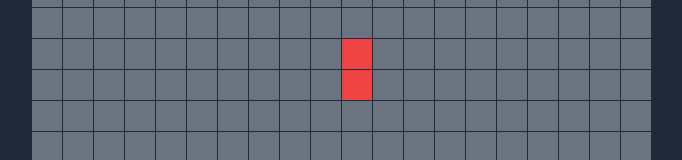
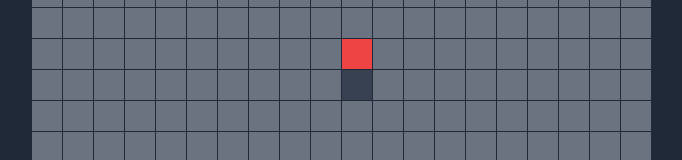
Before and after one commit to Topu-Roy/react-snake-game, a Next.js app: page / in a window 1280 px wide. Shown: the part 391-551 px from the top of the page, without its empty margins (299-981 px from the left). Built offline with nearby package versions, Linux system fonts and the light colour scheme.

Commit message:
snake color adjusted

```diff
--- a/src/app/page.tsx
+++ b/src/app/page.tsx
@@ -29,7 +29,10 @@ export default function Home() {
 
         // * Checking if the current cell should render the food or snake
         let isFoodHere = foodPosition.x === row && foodPosition.y === col;
-        let isSnakeHere = snakePosition.some(
+        let isSnakeHeadHere =
+          snakePosition[0].x === row && snakePosition[0].y === col;
+
+        let isSnakeBodyHere = snakePosition.some(
           (item) => item.x === row && item.y === col
         );
 
@@ -38,8 +41,11 @@ export default function Home() {
           className = `${className} bg-green-500`;
         }
 
-        if (isSnakeHere) {
+        if (isSnakeHeadHere) {
           className = `${className} bg-red-500`;
+        }
+        if (isSnakeBodyHere) {
+          className = `${className} bg-gray-700`;
         }
 
         let cell = <div className={className} key={`${row}+${col}`} />;
```
